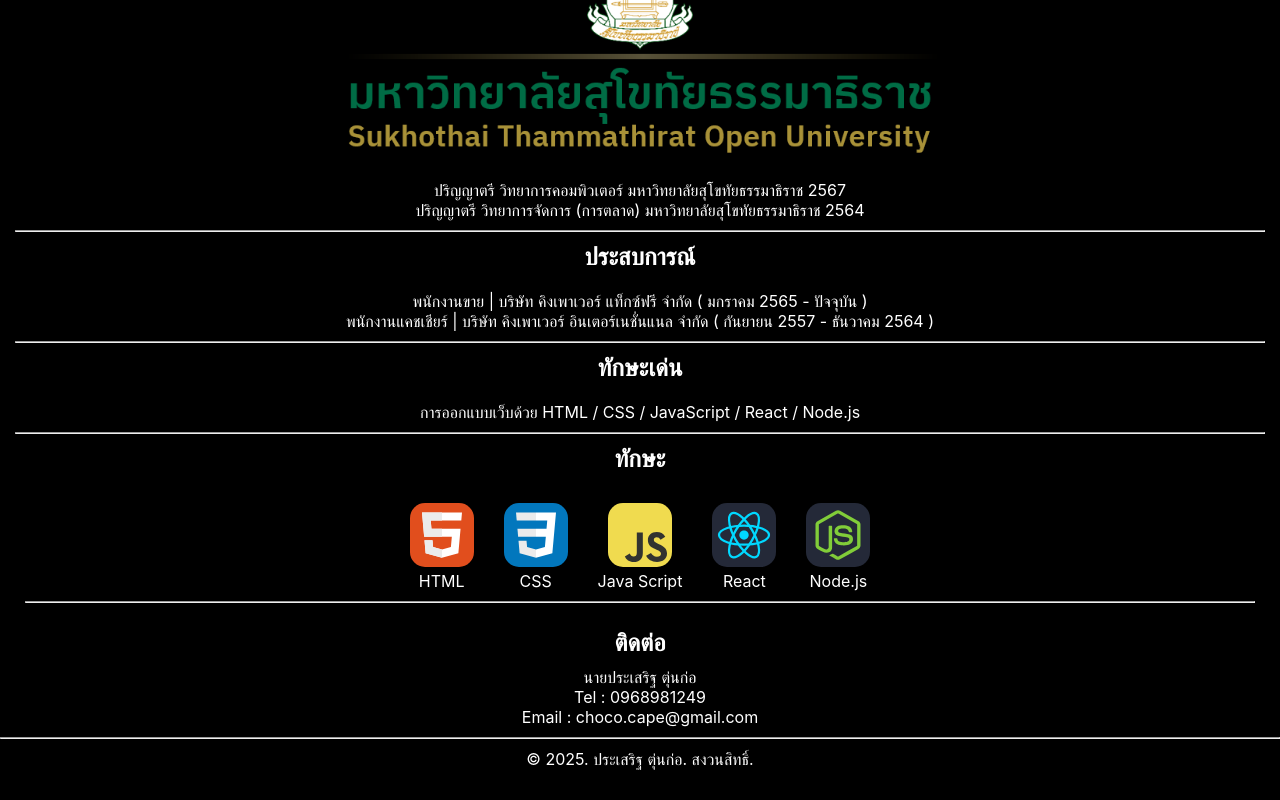
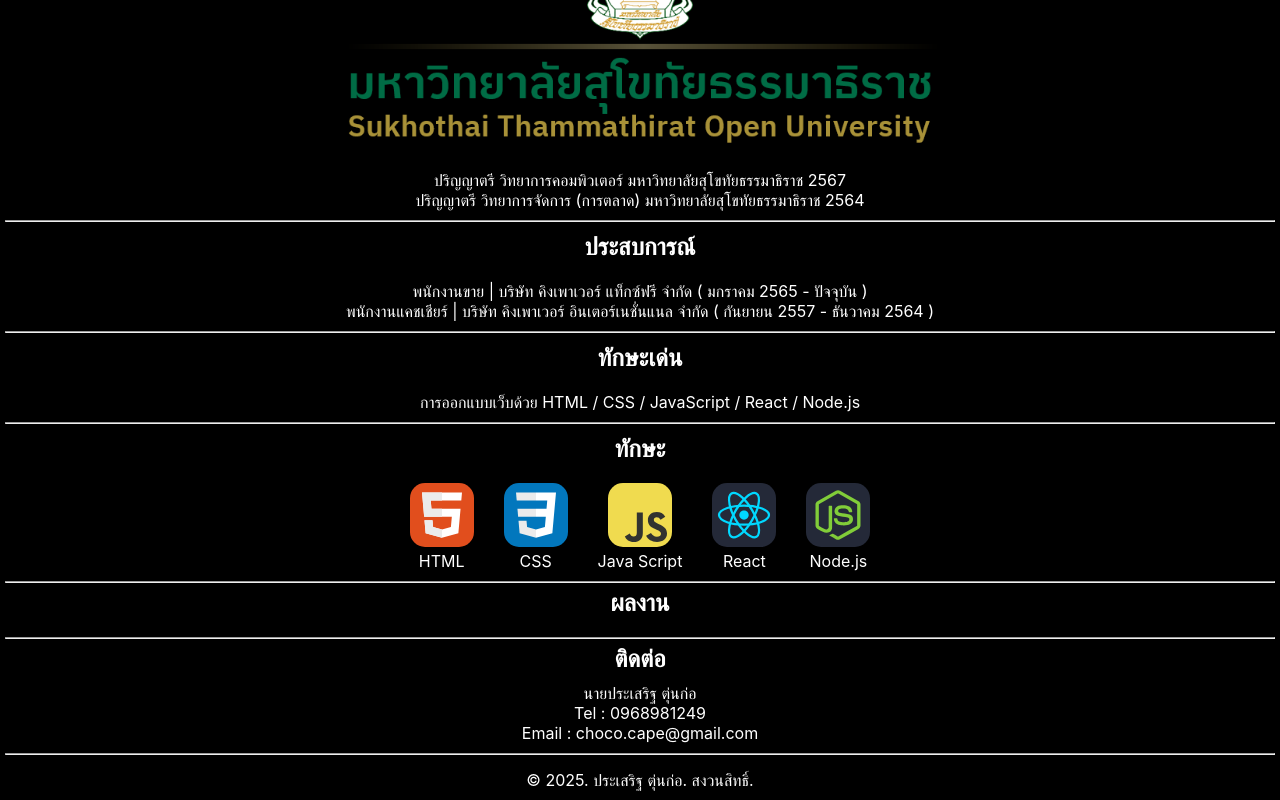
Before and after one commit to Chococrown/Portfolio, a React (Create React App) app: page / in a window 1280 px wide. Shown: the part 562-1362 px from the top of the page. Before the commit the page ends 1341 px from the top, so only its background shows below. Built offline with nearby package versions, Linux system fonts and the light colour scheme.

Commit message:
เพิ่ม portfolio

```diff
--- a/src/App.js
+++ b/src/App.js
@@ -2,6 +2,7 @@
 
 import Header from './components/Header'
 import About from './components/About'
+import Portfolio from './components/Portfoilo';
 import Contract from './components/Contract';
 import Footer from './components/Footer';
 
@@ -11,6 +12,7 @@
 
       <Header />
       <About />
+      <Portfolio />
       <Contract />
       <Footer />
 
--- a/src/components/Header.js
+++ b/src/components/Header.js
@@ -5,7 +5,6 @@
         <div className="header__00">
             <div className="header__01">ประเสริฐ ตุ่นก่อ</div>
                 <ul className="header__02">
-                    <div>หน้าหลัก</div>
                     <div>ผลงาน</div>
                     <div>ติดต่อ</div>
                 </ul>
--- /dev/null
+++ b/src/components/Portfoilo.js
@@ -0,0 +1,20 @@
+import '../styles/Portfolio.css'
+
+
+function Portfolio() {
+    return (
+
+        <div class="portfolio">
+
+            <h2>ผลงาน</h2>
+            <br />
+
+            <hr />
+
+        </div>
+
+    );
+}
+
+
+export default Portfolio;
--- a/src/styles/About.css
+++ b/src/styles/About.css
@@ -1,7 +1,7 @@
 .about {
     margin: 5px;
     text-align: center;
-    padding: 10px;
+    /* padding: 10px; */
 }
 
 .about__01 {
@@ -16,12 +16,12 @@
 .skill {
     text-align: center;
     color: white;
-    padding: 10px;
+    padding-top: 10px;
 }
 
 .skill__01 {
     display: flex;
     gap: 30px;
     justify-content: center;
-    padding: 10px;
+    padding-bottom: 10px;
 }
--- a/src/styles/Contract.css
+++ b/src/styles/Contract.css
@@ -1,5 +1,5 @@
-.contact {
-    padding-bottom: 10px;
+.contract {
+    margin: 5px;
 }
 
 .contact__01 {
--- /dev/null
+++ b/src/styles/Portfolio.css
@@ -0,0 +1,10 @@
+.portfolio {
+
+    color: white;
+
+    text-align: center;
+
+    margin: 5px;
+
+    /* padding: 10px; */
+}
```
